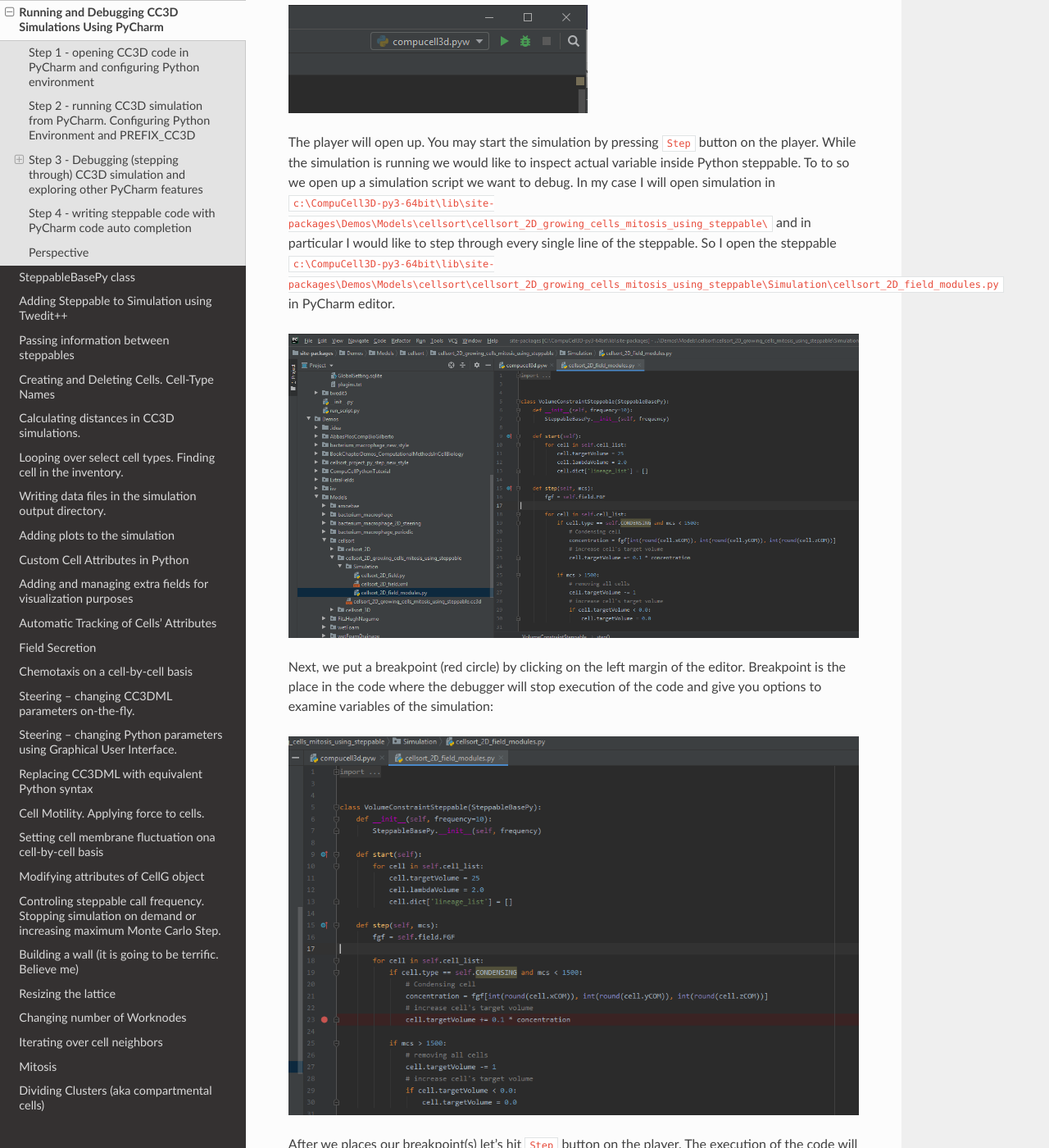
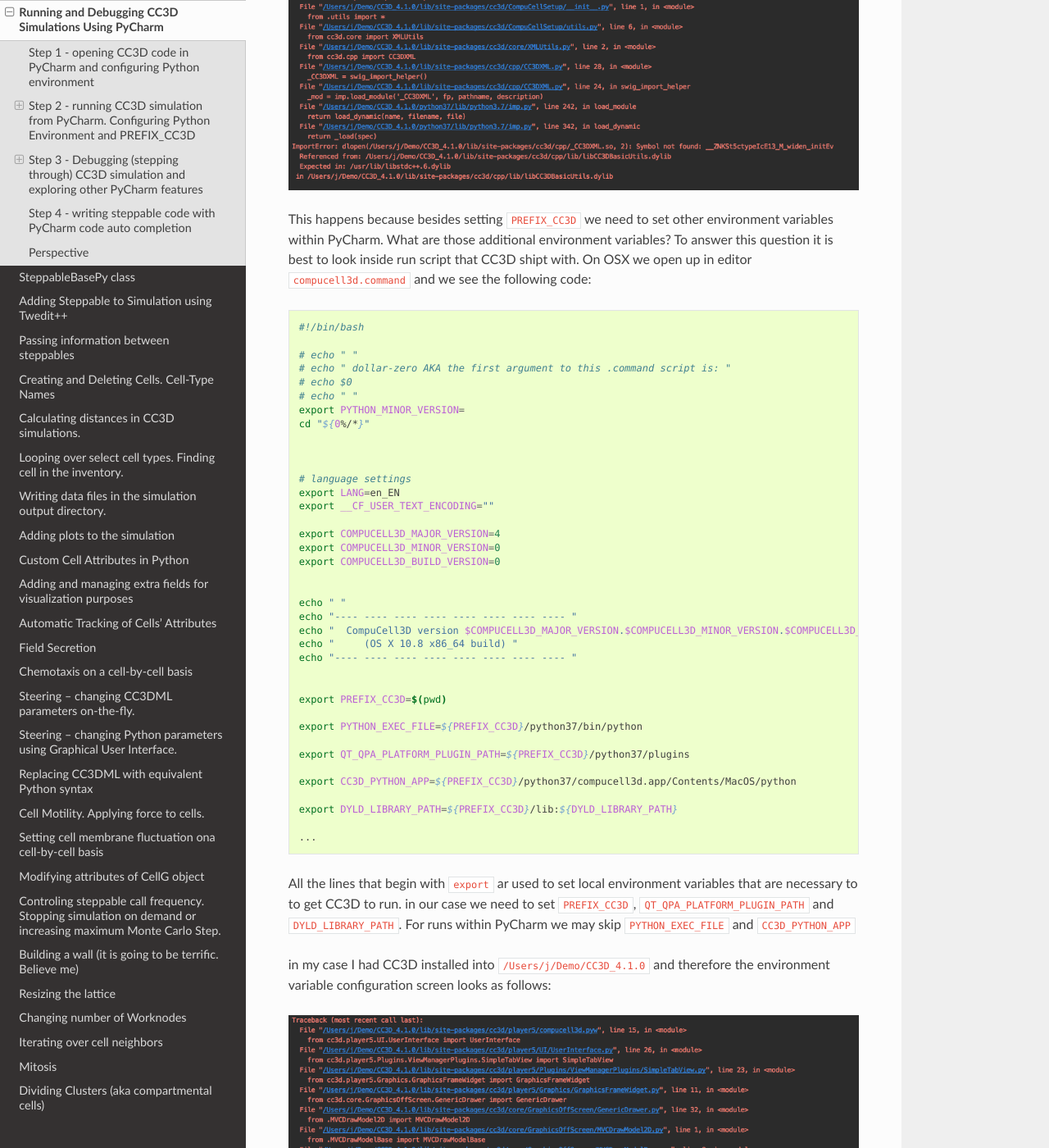
Before and after one commit to CompuCell3D/PythonScriptingManual, a Sphinx documentation site: the page built from docs/debugging_cc3d_simulations_in_PyCharm.rst, in a window 1280 px wide and 1400 px high, scrolled down 9620 px. Shown: the whole window at 82% size. Built offline with Sphinx 7.4.7 and the Read the Docs theme 2.0.0, drawn with Linux system fonts in a browser that asks for light colours; some of the changed text lies outside the part shown.

Commit message:
added PyCharm configuration steps for OSX and linux

```diff
--- a/docs/debugging_cc3d_simulations_in_PyCharm.rst
+++ b/docs/debugging_cc3d_simulations_in_PyCharm.rst
@@ -44,8 +44,8 @@
     :alt: Opened site-packages folder
 
 In order to be able to debug CC3D simulations it is best if the ``Demos`` folder (or any folder where you keep your
-simulations) also resides under ``site-packages``. Simply copy ``Demos`` folder to ``site-packages folder so that your
-you PyCharm Project Explorer looks as follows (left panel in PyCharm) - see ``Demos`` directory listed under ``cc3d``:
+simulations) also resides under ``site-packages``. Simply copy ``Demos`` folder to ``site-packages`` folder
+so that your you PyCharm Project Explorer looks as follows (left panel in PyCharm) - see ``Demos`` directory listed under ``cc3d``:
 
 .. figure:: images/pycharm_win_04.png
     :alt: Copying ``Demos`` folder to ``site-packages``
@@ -157,6 +157,82 @@
 We are done with configuring PyCharm. This section seem a bit long due to number of screenshots we present
 but once you perform those tasks 2-3 times they will become a second nature and you will be ready to explore what
 PyCharm has to offer and it does offer quite a lot. Time for next section
+
+Configuration of OSX (applies to linux as well)
+~~~~~~~~~~~~~~~~~~~~~~~~~~~~~~~~~~~~~~~~~~~~~~~~
+
+Most of the steps outlined above apply to configuring PyCharm on OSX however if we do not set up all
+environment variables we might end up with cryptic looking error like the one below:
+
+.. figure:: images/pycharm_osx_01.png
+    :alt: PyCharm Error
+
+This happens because besides setting ``PREFIX_CC3D`` we need to set other environment variables within PyCharm.
+What are those additional environment variables? To answer this question it is best to look inside run script
+that CC3D shipt with. On OSX we open up in editor ``compucell3d.command`` and we see the following code:
+
+.. code-block:: bash
+
+    #!/bin/bash
+
+    # echo " "
+    # echo " dollar-zero AKA the first argument to this .command script is: "
+    # echo $0
+    # echo " "
+    export PYTHON_MINOR_VERSION=
+    cd "${0%/*}"
+
+
+
+    # language settings
+    export LANG=en_EN
+    export __CF_USER_TEXT_ENCODING=""
+
+    export COMPUCELL3D_MAJOR_VERSION=4
+    export COMPUCELL3D_MINOR_VERSION=0
+    export COMPUCELL3D_BUILD_VERSION=0
+
+
+    echo " "
+    echo "---- ---- ---- ---- ---- ---- ---- ---- "
+    echo "  CompuCell3D version $COMPUCELL3D_MAJOR_VERSION.$COMPUCELL3D_MINOR_VERSION.$COMPUCELL3D_BUILD_VERSION"
+    echo "     (OS X 10.8 x86_64 build) "
+    echo "---- ---- ---- ---- ---- ---- ---- ---- "
+
+
+    export PREFIX_CC3D=$(pwd)
+
+    export PYTHON_EXEC_FILE=${PREFIX_CC3D}/python37/bin/python
+
+    export QT_QPA_PLATFORM_PLUGIN_PATH=${PREFIX_CC3D}/python37/plugins
+
+    export CC3D_PYTHON_APP=${PREFIX_CC3D}/python37/compucell3d.app/Contents/MacOS/python
+
+    export DYLD_LIBRARY_PATH=${PREFIX_CC3D}/lib:${DYLD_LIBRARY_PATH}
+
+    ...
+
+All the lines that begin with ``export`` ar used to set local environment variables that are necessary to
+to get CC3D to run. in our case we need to set ``PREFIX_CC3D``, ``QT_QPA_PLATFORM_PLUGIN_PATH`` and
+``DYLD_LIBRARY_PATH``. For runs within PyCharm we may skip ``PYTHON_EXEC_FILE`` and  ``CC3D_PYTHON_APP``
+
+in my case I had CC3D installed into ``/Users/j/Demo/CC3D_4.1.0`` and therefore the environment variable
+configuration screen looks as follows:
+
+.. figure:: images/pycharm_osx_01.png
+    :alt: PyCharm Error
+
+where I set :
+
+.. code-block:: bash
+
+    PREFIX_CC3D=/Users/j/Demo/CC3D_4.1.0
+    QT_QPA_PLATFORM_PLUGIN_PATH=/Users/j/Demo/CC3D_4.1.0/python37/plugins
+    DYLD_LIBRARY_PATH=/Users/j/Demo/CC3D_4.1.0/lib
+
+After making those changes you should be able to open CC3D within PyCharm and start debugging your simulations
+
+
 
 Step 3 - Debugging (stepping through) CC3D simulation and exploring other PyCharm features
 -------------------------------------------------------------------------------------------
@@ -448,3 +524,11 @@
 .. |pycharm_win_33| image:: images/pycharm_win_33.png
    :width: 2.0n
    :height: 0.9in
+
+.. |pycharm_osx_01| image:: images/pycharm_osx_01.png
+   :width: 5.0in
+   :height: 3.0in
+
+.. |pycharm_osx_02| image:: images/pycharm_osx_02.png
+   :width: 3.7in
+   :height: 2.3in
```
Also changed, not shown: docs/images/pycharm_osx_01.png (added), docs/images/pycharm_osx_02.png (added).
